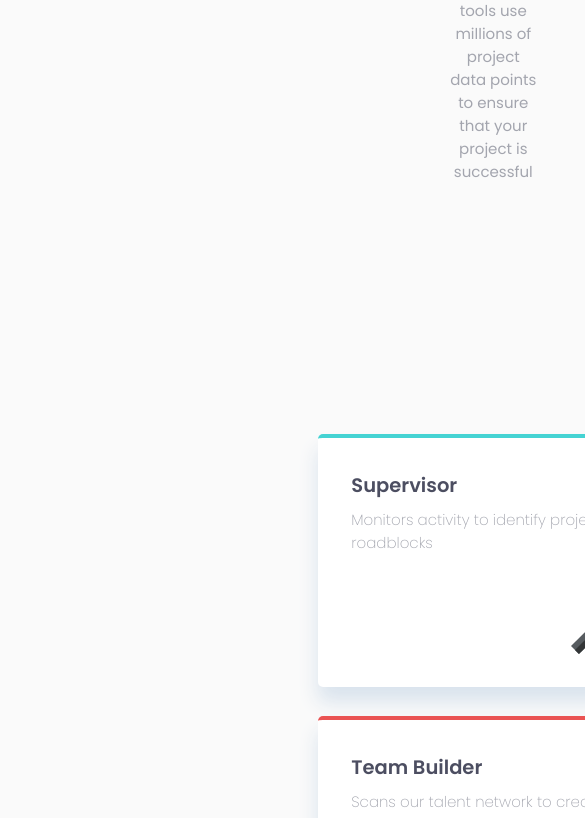
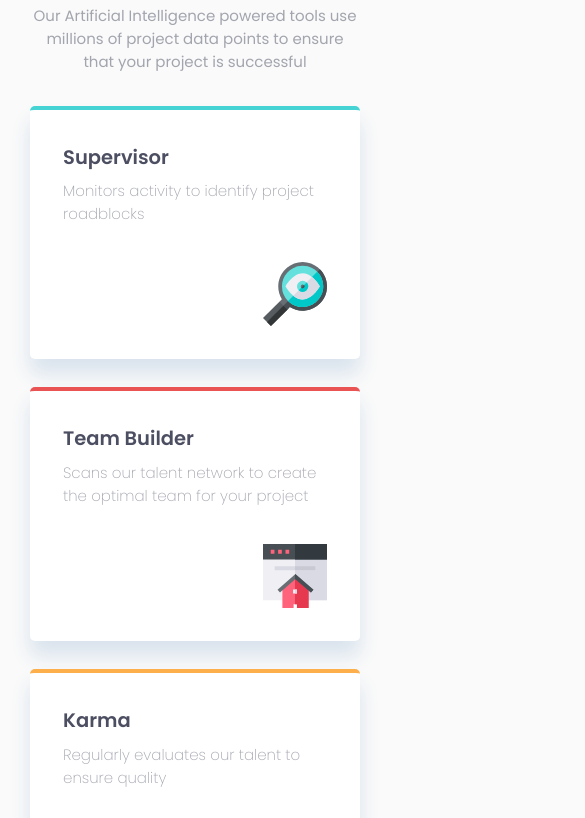
Before and after one commit to E1000o/FM7-four-card-feature-section-master, a plain HTML site: page index.html in a window 390 px wide. Shown: the part 242-1060 px from the top of the page, 585 px wide, since content can reach past the window. Drawn offline with Linux system fonts and the light colour scheme.

Commit message:
temporary mobile version

```diff
--- a/css/styles.css
+++ b/css/styles.css
@@ -50,7 +50,8 @@ h1 {
 }
 
 .header p {
-    padding: 0 30em;
+    max-width: 504px;
+    margin: 0 auto;
     font-weight: 400;
 }
 
@@ -130,6 +131,10 @@ footer {
         grid-template-areas: "header"
         "inner-container"
         "footer";
+        padding: 2em;
+    }
+
+    .header p {
     }
 
     .inner-container {
```
